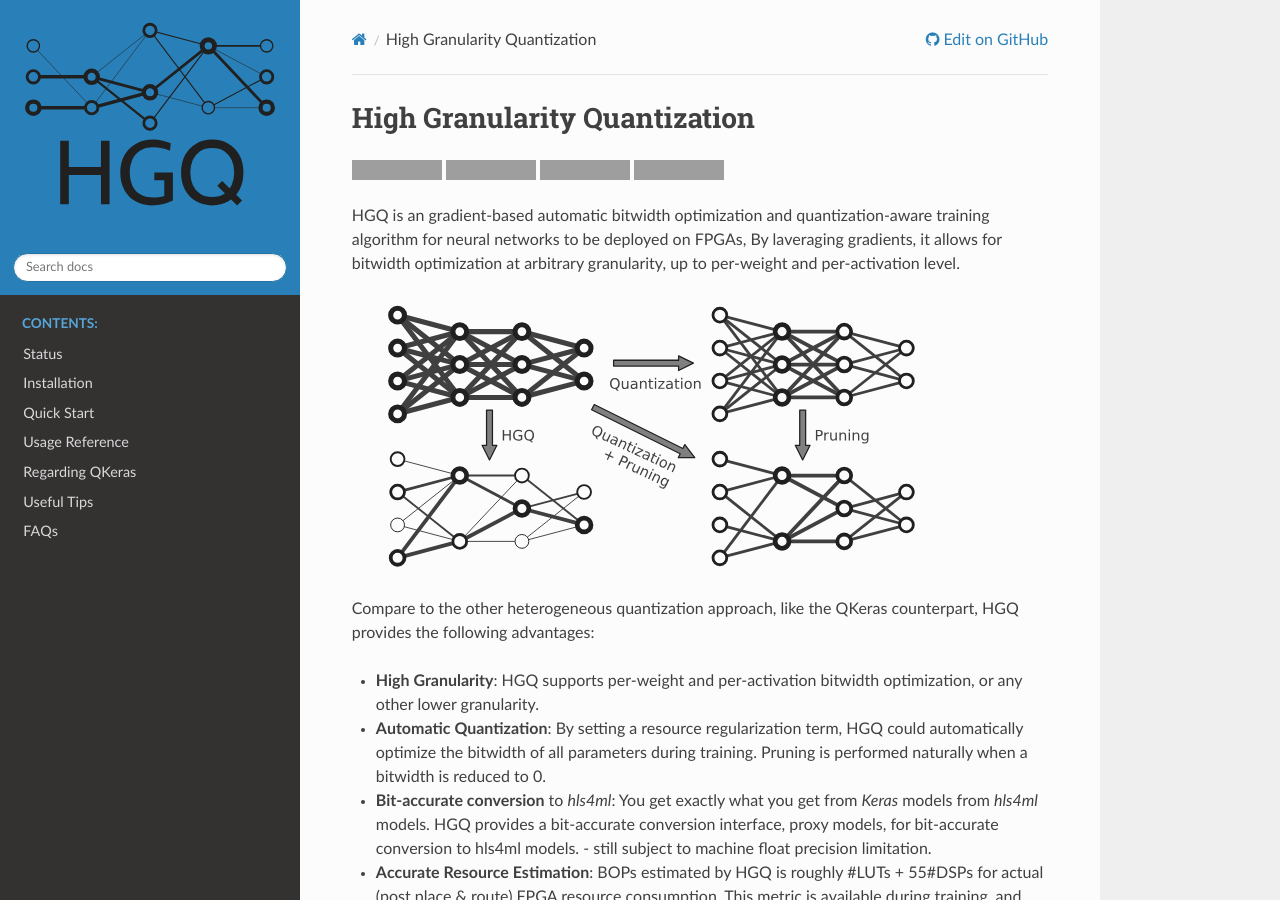
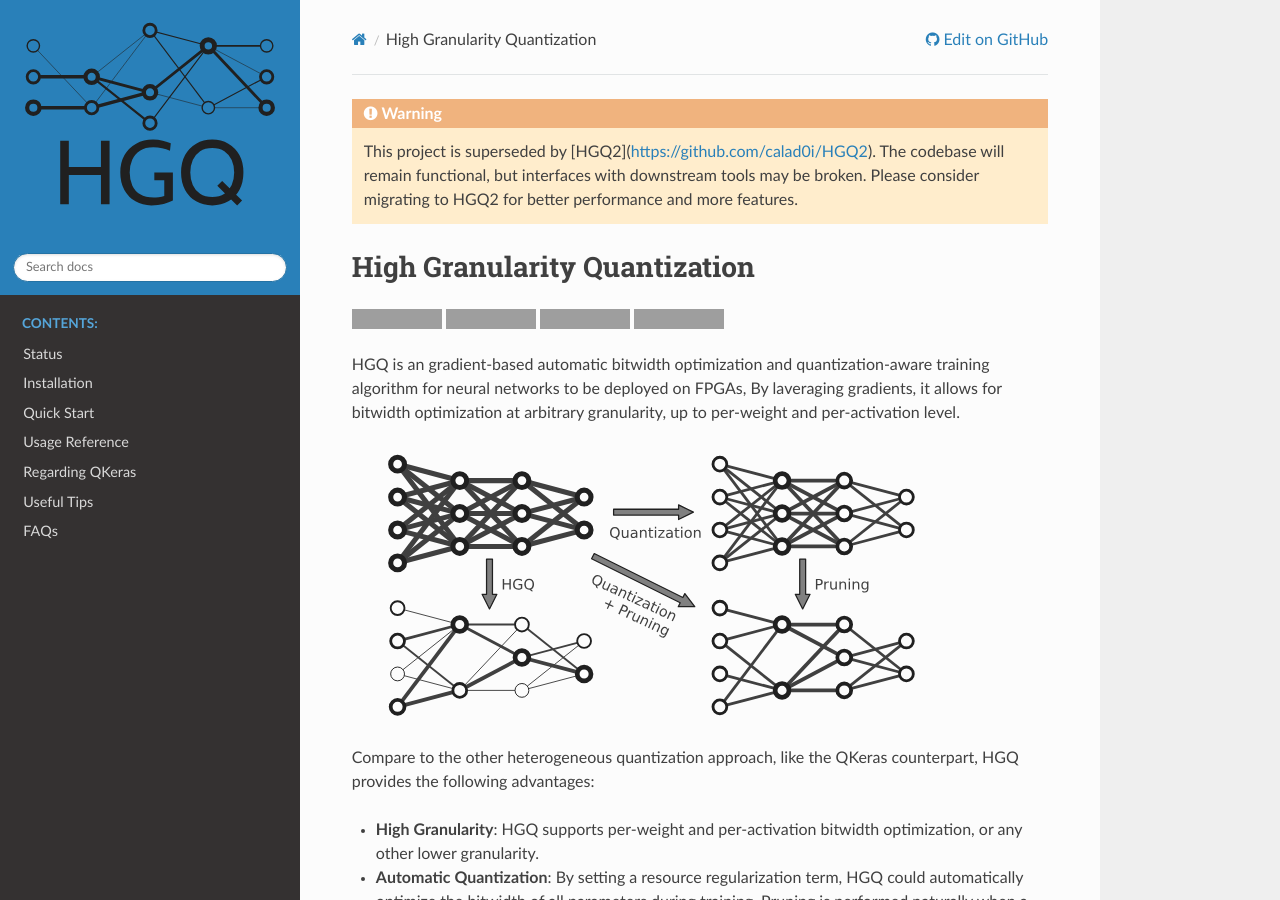
Before and after one commit to calad0i/HGQ, a Sphinx documentation site: the page built from docs/index.rst, in a window 1280 px wide and 900 px high, cut to the strip 0-900 px from the top of the window. Built offline with Sphinx 7.4.7 and the Read the Docs theme 3.1.0, drawn with Linux system fonts in a browser that asks for light colours; pages that are not in the unit, such as notebooks, are missing from menus; the version number could not be read and is left out; grey boxes are pictures that could not be loaded.

Commit message:
add deprecate warning

```diff
--- a/docs/index.rst
+++ b/docs/index.rst
@@ -2,6 +2,10 @@
    sphinx-quickstart on Sat Nov 25 16:28:11 2023.
    You can adapt this file completely to your liking, but it should at least
    contain the root `toctree` directive.
+
+.. warning::
+   This project is superseded by [HGQ2](https://github.com/calad0i/HGQ2). The codebase will remain functional, but interfaces with downstream tools may be broken. Please consider migrating to HGQ2 for better performance and more features.
+
 
 ===========================
 High Granularity Quantization
```
Also changed, not shown: README.md (+3 -4 lines).
